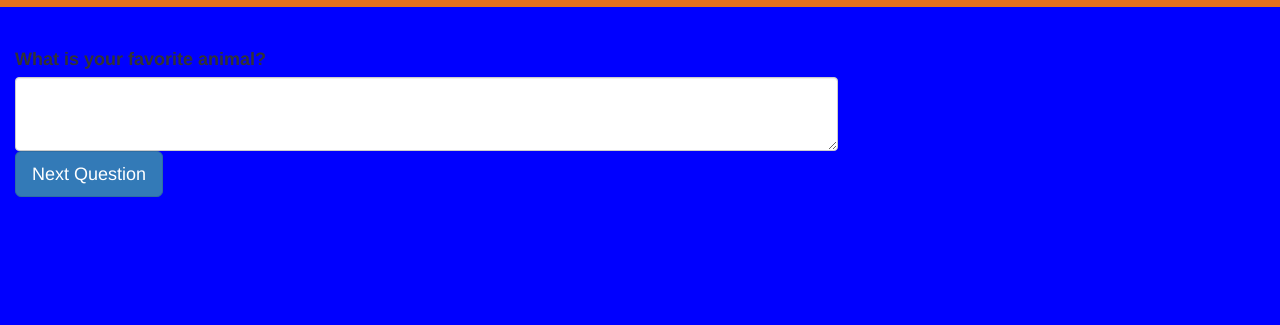
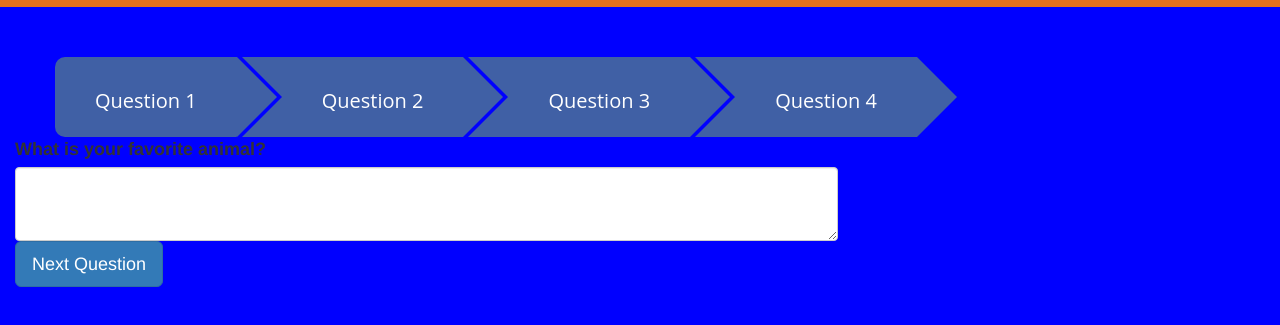
Before and after one commit to Wally142/Gen10Questionaire, a website: page public/index.html in a window 1280 px wide. Shown: the part 63-388 px from the top of the page. Drawn offline with nearby package versions, Linux system fonts and the light colour scheme.

Commit message:
adding the navbar

```diff
--- a/public/index.html
+++ b/public/index.html
@@ -28,6 +28,66 @@
         background: #d1e0e0;
         font-weight: bold;
     }
+    #my-breadcrumbs ul li {
+     list-style:none;
+    }
+
+    #my-breadcrumbs {
+    margin-top: 50px;
+    margin-bottom: 50px;
+    }
+
+    #my-breadcrumbs ul li a {
+     display: block;
+     float: left;
+     height: 80px;
+     background: #4060A5;
+     text-align: center;
+     padding: 30px 40px 0 40px;
+     position: relative;
+     margin: 0 45px 0 0;
+     font-family: "Open Sans", Helvetica, Arial, sans-serif;
+     font-size: 20px;
+     text-decoration: none;
+     color: #fff;
+    }
+
+    #my-breadcrumbs ul li a:after {
+      content: "";
+      border-top: 40px solid transparent;
+      border-bottom: 40px solid transparent;
+      border-left: 40px solid #4060A5;
+      position: absolute; right: -40px; top: 0;
+    }
+    #my-breadcrumbs ul li a:before {
+      content: "";
+      position: absolute;
+
+      margin-top: -30px;
+      border-width: 40px 0 40px 40px;
+      border-style: solid;
+      border-color: #4060A5 #4060A5 #4060A5 transparent;
+      left: -40px;
+    }
+    /* Hide the Before Pseudo Element */
+    #my-breadcrumbs ul li:first-child a:before {
+        display: none; }
+
+    /* Add Border Radius */
+    #my-breadcrumbs ul li:first-child a{
+        border-top-left-radius: 10px; border-bottom-left-radius: 10px;border-bottom-right-radius: 1px;
+    }
+
+    /* Hover Effects */
+    #my-breadcrumbs ul li a:hover::before {
+      border-color: #5172B8 #5172B8 #5172B8 transparent;
+    }
+    /* Hover Effects */
+    #my-breadcrumbs ul li a:hover::after {
+      border-top: 40px solid transparent;
+      border-bottom: 40px solid transparent;
+      border-left: 40px solid #5172B8;
+    }
 </style>
 
 <body style="background-color: blue">
@@ -36,6 +96,19 @@
             <h1>Genesis10</h1>
         </div>
     </div>
+
+    <div class="col-md-12">
+      <div id="my-breadcrumbs">
+       <ul>
+         <li id="navigationOne"><a href="#">Question 1</a></li>
+         <li id="navigationTwo"><a href="#">Question 2</a></li>
+         <li id="navigationThree"><a href="#">Question 3</a></li>
+         <li id="navigationFour"><a href="#">Question 4</a></li>
+
+       </ul>
+      </div>
+    </div>
+    <br>
     <br>
     <br>
     <div class="form-group">
```
